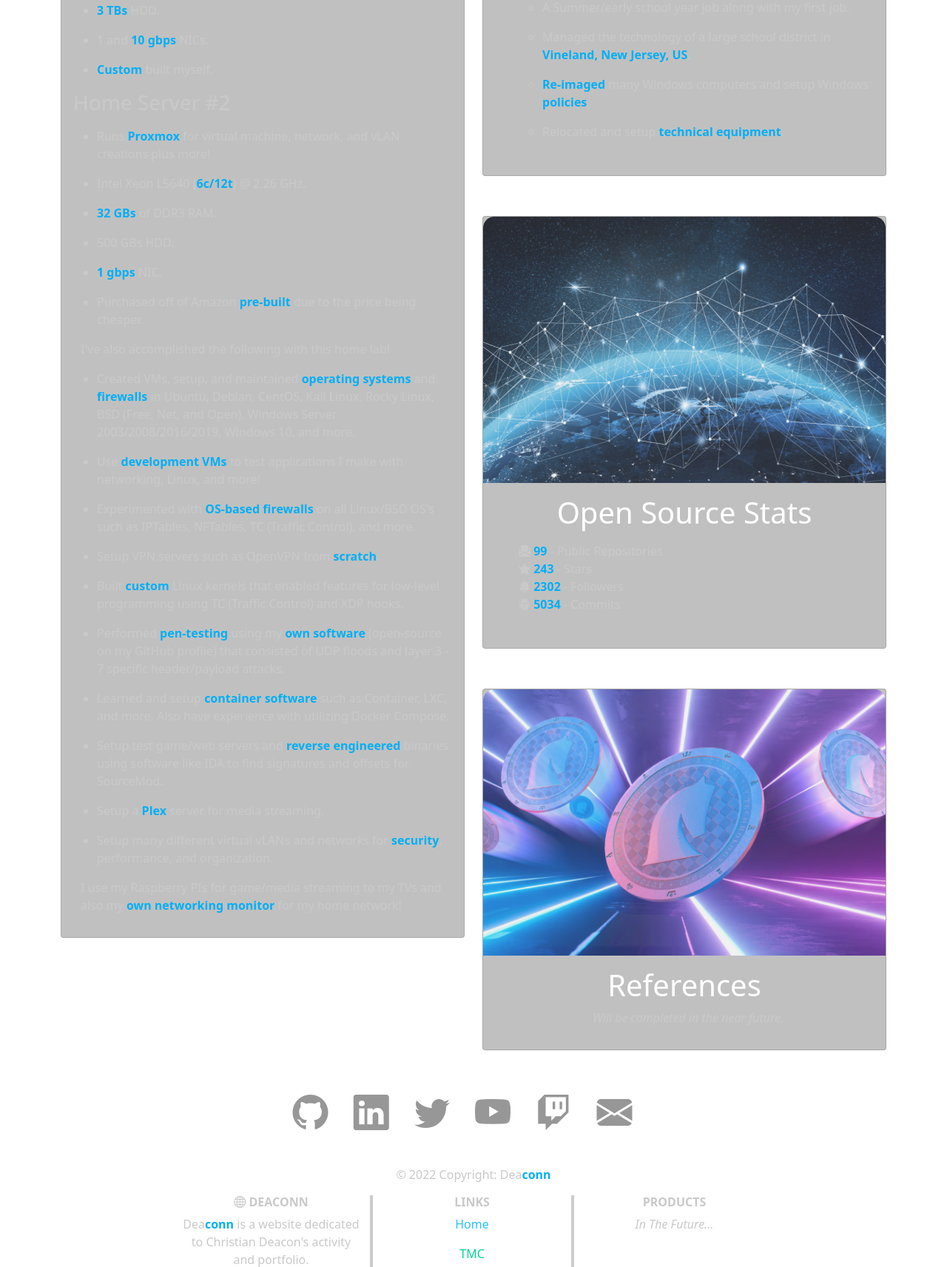
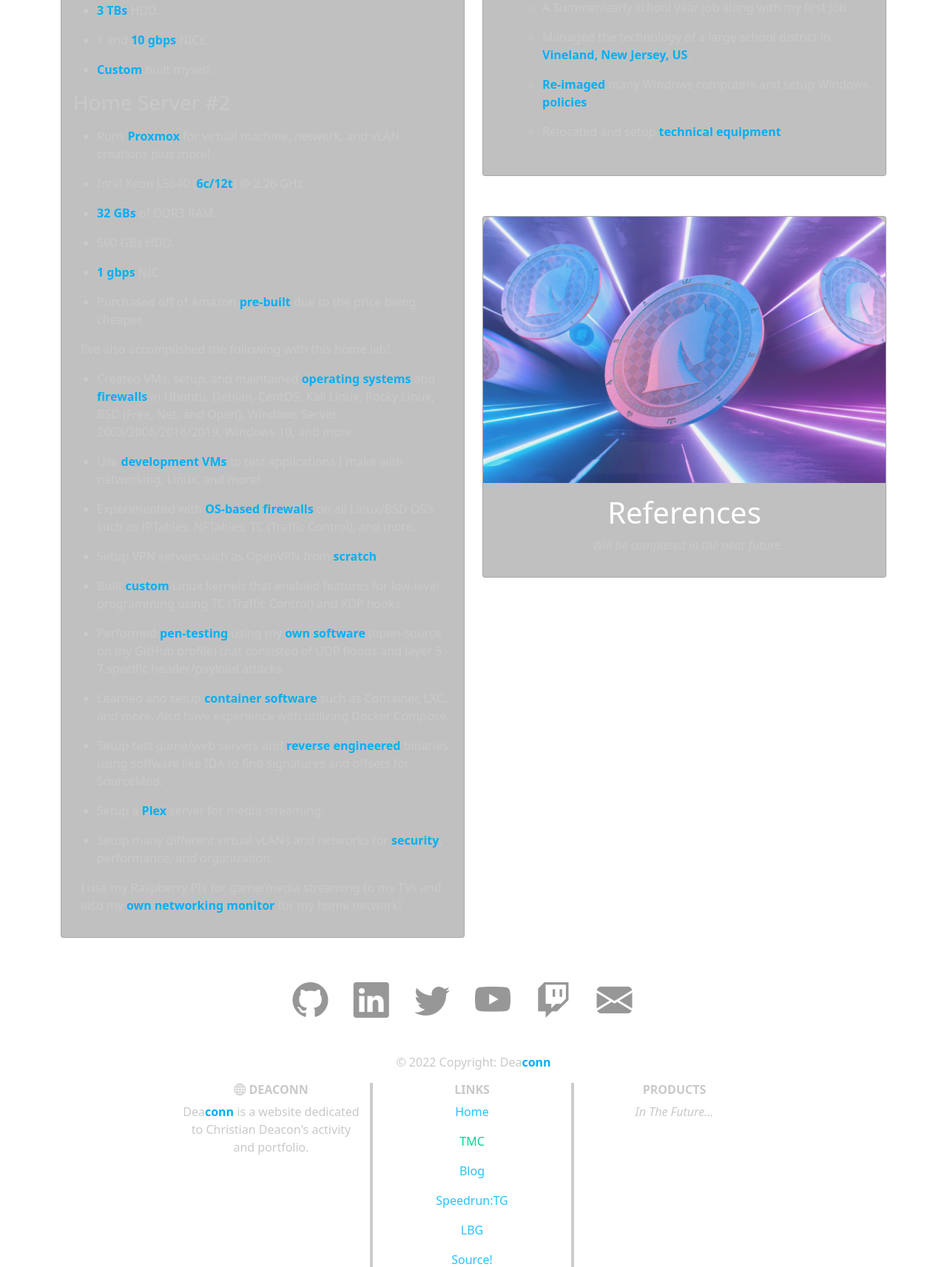
Before and after one commit to deaconn-net/deaconn-old, a Django app: page / in a window 1280 px wide. Shown: the part 4277-5990 px from the top of the page at 74% size. Run offline with Django 4.2, Linux system fonts and the light colour scheme; some libraries are stand-ins or nearby versions.

Commit message:
Remove open source stats since I never finished the automation of it.

```diff
--- a/deaconn/home/templates/home/home.html
+++ b/deaconn/home/templates/home/home.html
@@ -214,23 +214,6 @@
 
     <div class="col">
         <div class="card">
-            <img class="card-img-top" src="{% static 'home/os-stats.jpg' %}" alt="image">
-            <div class="card-body">
-                <h1 class="card-title text-center">Open Source Stats</h1>
-                <p class="card-text">
-                    <ul class="card-list-nodecor">
-                        <li><i class="bi bi-envelope-paper-fill"></i> <span class="flair">{{ gh_repos }}</span> - Public Repositories</li>
-                        <li><i class="bi bi-star-fill"></i> <span class="flair">{{ gh_stars }}</span> - Stars</li>
-                        <li><i class="bi bi-bell-fill"></i> <span class="flair">{{ gh_followers }}</span> - Followers</li>
-                        <li><i class="bi bi-bug-fill"></i> <span class="flair">{{ gh_commits }}</span> - Commits</li>
-                    </ul>
-                </p>
-            </div>
-        </div>
-    </div>
-
-    <div class="col">
-        <div class="card">
             <img class="card-img-top" src="{% static 'home/references.webp' %}" alt="image">
             <div class="card-body">
                 <h1 class="card-title text-center">References</h1>
```
